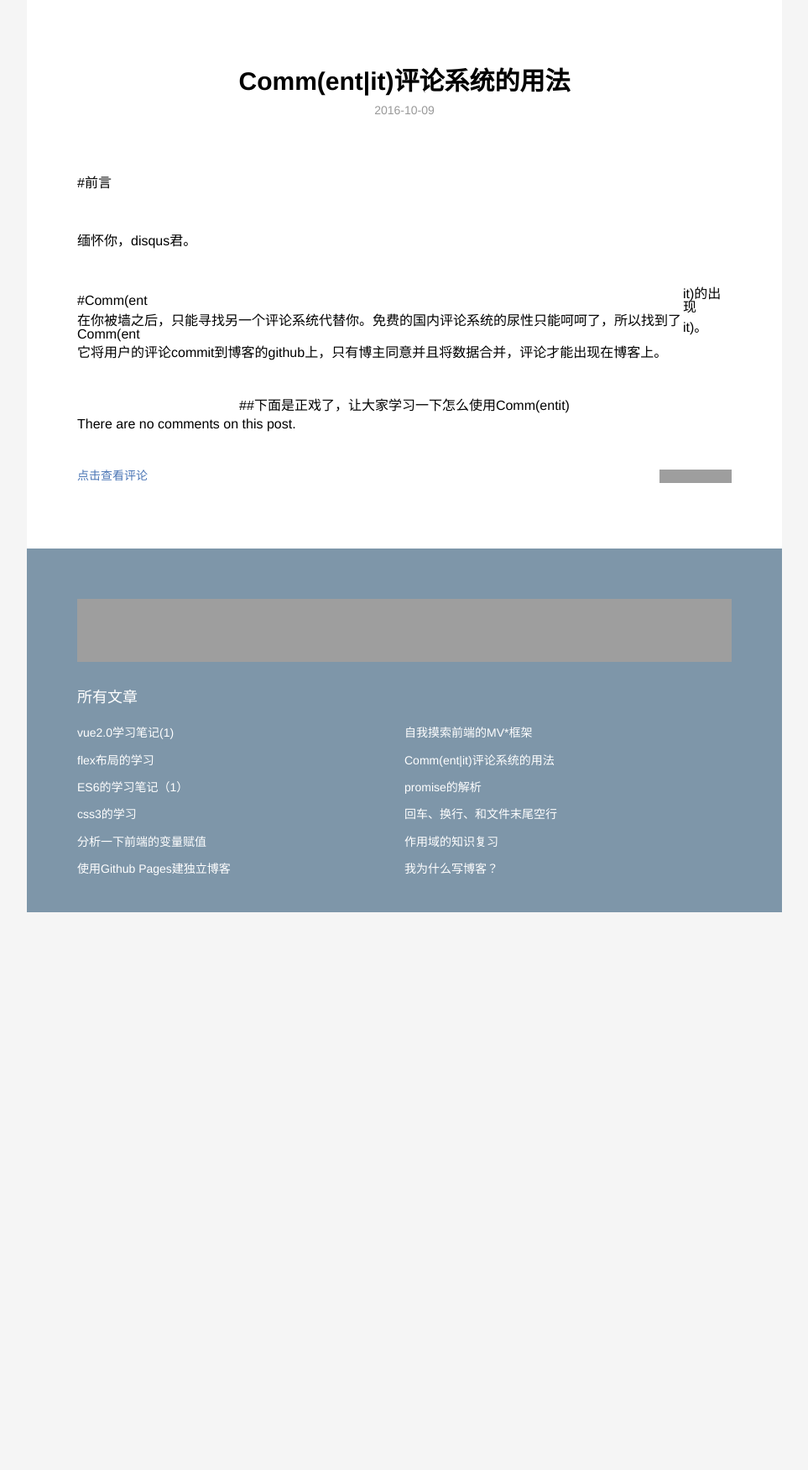
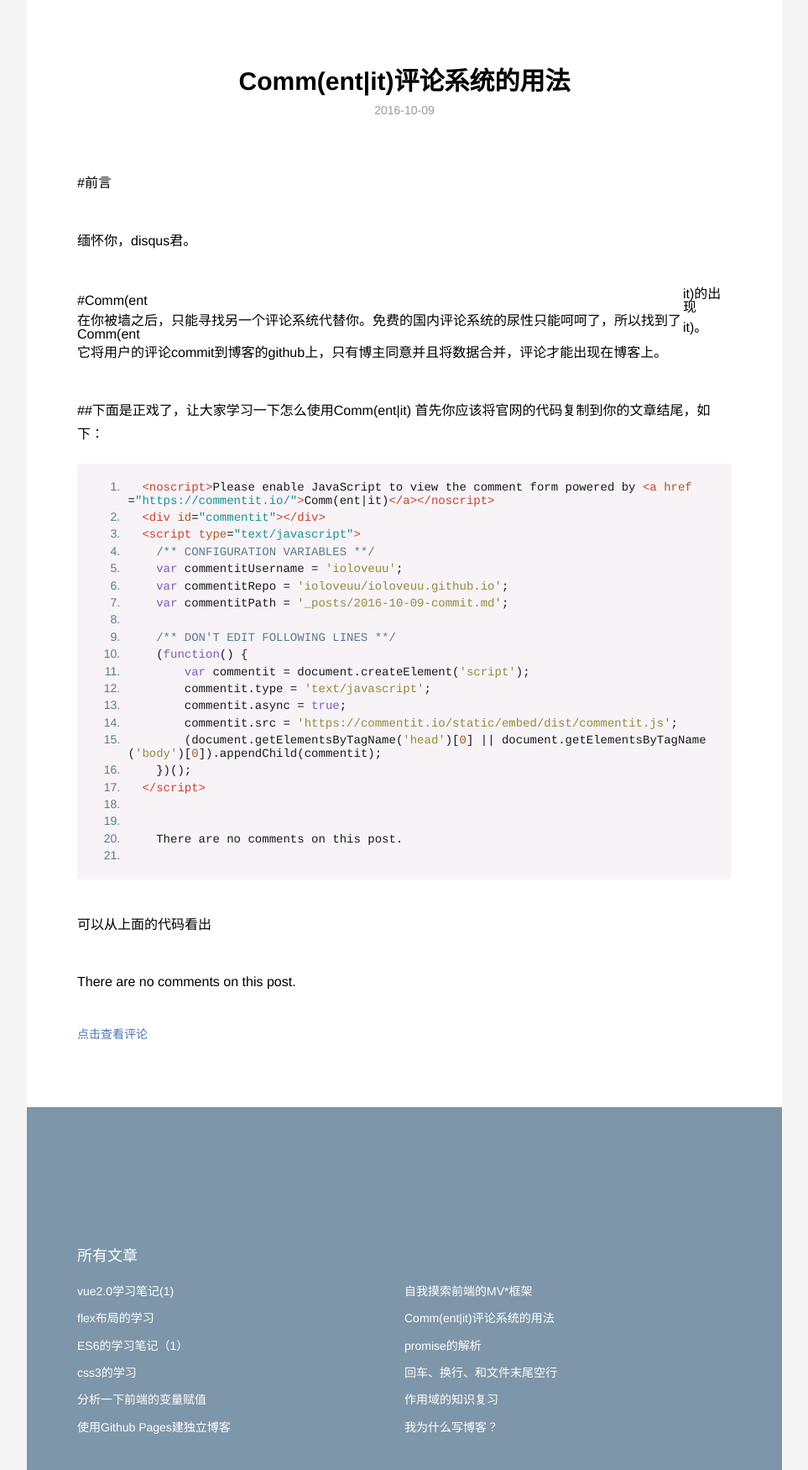
Before and after one commit to ioloveuu/ioloveuu.github.io, a Jekyll site: the page built from _posts/2016-10-09-commit.md, in a window 1280 px wide. Shown: the whole page at 84% size, without its empty margins (158-1121 px from the left). Built offline with Jekyll 4.4.1, drawn with Linux system fonts in a browser that asks for light colours; nearby versions of some CDN libraries; a script that is not in the unit is left out; before the commit the page ends 1086 px from its top, so only the background shows below that; grey boxes are pictures that could not be loaded.

Commit message:
Update 2016-10-09-commit.md

````diff
--- a/_posts/2016-10-09-commit.md
+++ b/_posts/2016-10-09-commit.md
@@ -15,15 +15,47 @@
 
 
 ##下面是正戏了，让大家学习一下怎么使用Comm(ent|it)
+首先你应该将官网的代码复制到你的文章结尾，如下：
+```
+  <noscript>Please enable JavaScript to view the comment form powered by <a href="https://commentit.io/">Comm(ent|it)</a></noscript>
+  <div id="commentit"></div>
+  <script type="text/javascript">
+    /** CONFIGURATION VARIABLES **/
+    var commentitUsername = 'ioloveuu';
+    var commentitRepo = 'ioloveuu/ioloveuu.github.io';
+    var commentitPath = '{{ page.path }}';
 
+    /** DON'T EDIT FOLLOWING LINES **/
+    (function() {
+        var commentit = document.createElement('script');
+        commentit.type = 'text/javascript';
+        commentit.async = true;
+        commentit.src = 'https://commentit.io/static/embed/dist/commentit.js';
+        (document.getElementsByTagName('head')[0] || document.getElementsByTagName('body')[0]).appendChild(commentit);
+    })();
+  </script>
+    {%if page.comments %}
+    {% assign sorted_comments = (page.comments | sort: 'date') %}
+  {% endif %}
+  {% for c in sorted_comments %}
+    <div class="media">
+      <div class="media-left">
+        <img src="{{ c.author.picture }}" alt="{{ c.author.displayName}}" height="73" width="73">
+      </div>
+      <div class="media-body">
+        <p class="text-muted">
+          <a href="{{ c.author.url }}">{{ c.author.displayName }}</a>
+          on {{ c.date | date_to_string }}
+        </p>
+        <p>{{ c.content | newline_to_br }}</p>
+      </div>
+    </div>
+  {% else %}
+    There are no comments on this post.
+  {% endfor %}
+```
 
-
-
-
-
-
-
-
+可以从上面的代码看出
 <noscript>Please enable JavaScript to view the comment form powered by <a href="https://commentit.io/">Comm(ent|it)</a></noscript>
 <div id="commentit"></div>
 <script type="text/javascript">
````
